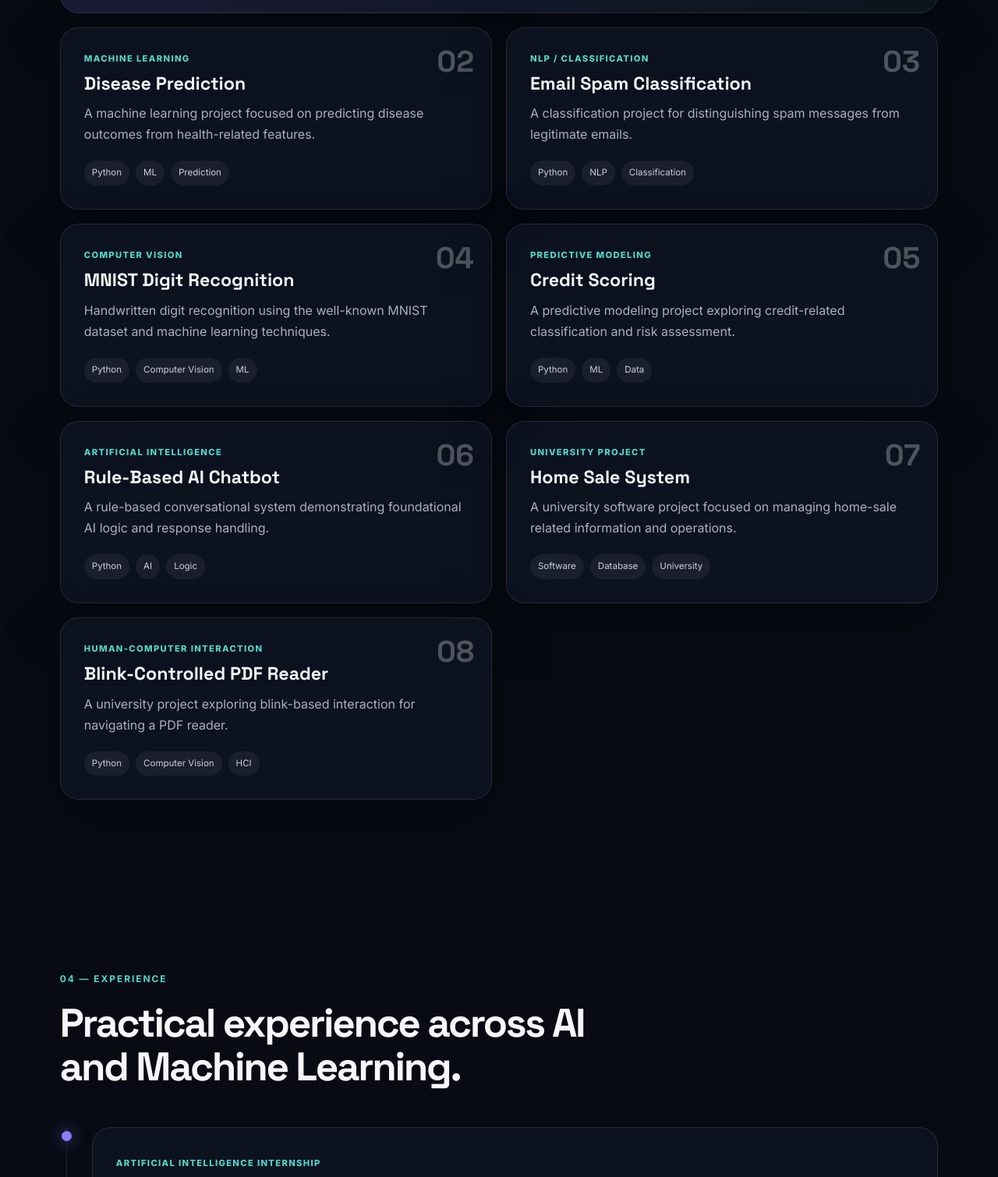
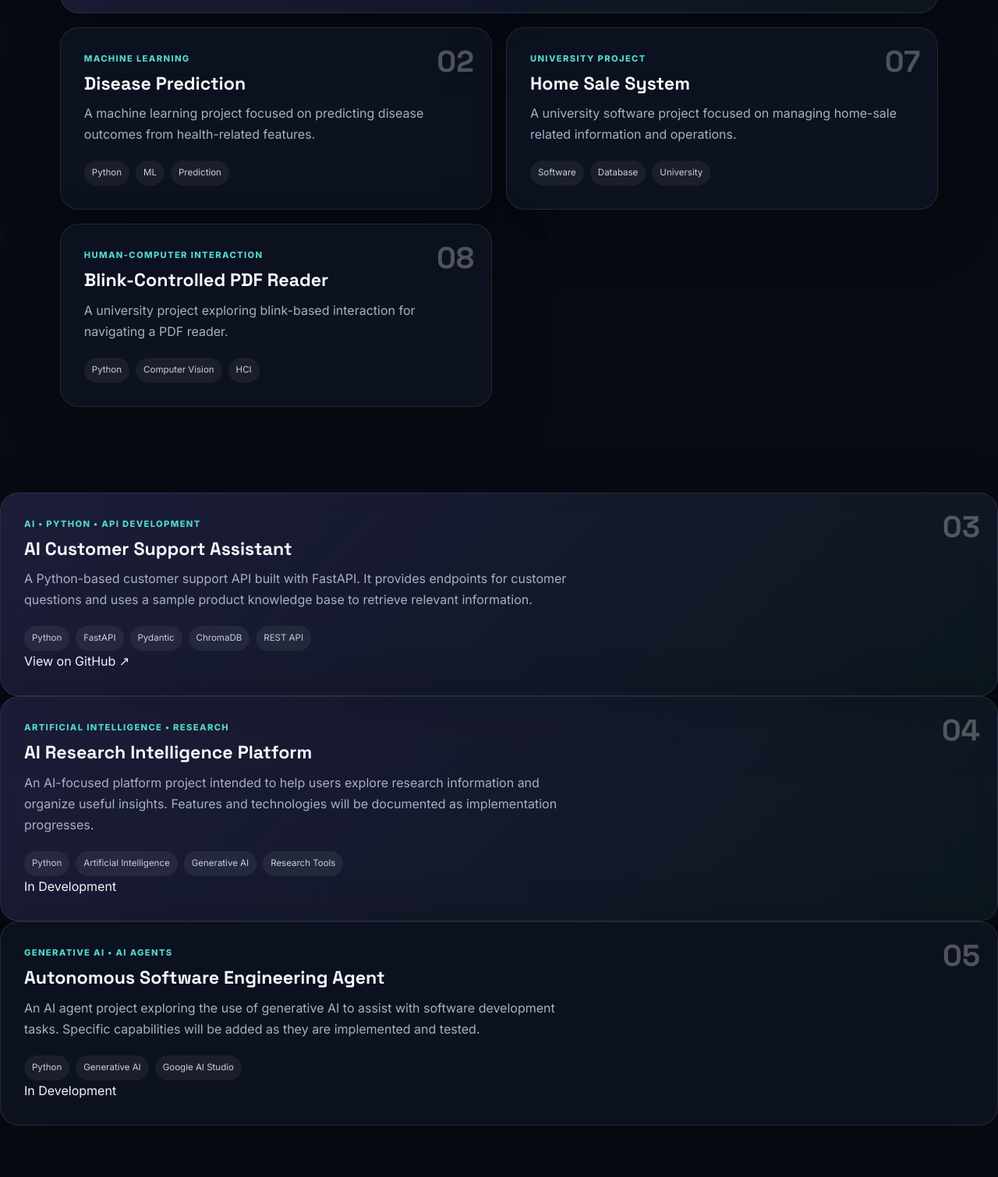
Before and after one commit to AqsaBatool256/AqsaBatool256.github.io, a plain HTML site: page index.html in a window 1280 px wide. Shown: the part 3137-4647 px from the top of the page at 78% size. Drawn offline with Linux system fonts and the light colour scheme.

Commit message:
Update project cards in index.html
Removed several project cards related to NLP, Computer Vision, Predictive Modeling, and AI Chatbot. Added new project cards for AI Customer Support Assistant, AI Research Intelligence Platform, and Autonomous Software Engineering Agent.

```diff
--- a/index.html
+++ b/index.html
@@ -147,38 +147,6 @@
         </article>
 
         <article class="project-card reveal">
-          <div class="project-number">03</div>
-          <div class="project-tag">NLP / CLASSIFICATION</div>
-          <h3>Email Spam Classification</h3>
-          <p>A classification project for distinguishing spam messages from legitimate emails.</p>
-          <div class="tech-list"><span>Python</span><span>NLP</span><span>Classification</span></div>
-        </article>
-
-        <article class="project-card reveal">
-          <div class="project-number">04</div>
-          <div class="project-tag">COMPUTER VISION</div>
-          <h3>MNIST Digit Recognition</h3>
-          <p>Handwritten digit recognition using the well-known MNIST dataset and machine learning techniques.</p>
-          <div class="tech-list"><span>Python</span><span>Computer Vision</span><span>ML</span></div>
-        </article>
-
-        <article class="project-card reveal">
-          <div class="project-number">05</div>
-          <div class="project-tag">PREDICTIVE MODELING</div>
-          <h3>Credit Scoring</h3>
-          <p>A predictive modeling project exploring credit-related classification and risk assessment.</p>
-          <div class="tech-list"><span>Python</span><span>ML</span><span>Data</span></div>
-        </article>
-
-        <article class="project-card reveal">
-          <div class="project-number">06</div>
-          <div class="project-tag">ARTIFICIAL INTELLIGENCE</div>
-          <h3>Rule-Based AI Chatbot</h3>
-          <p>A rule-based conversational system demonstrating foundational AI logic and response handling.</p>
-          <div class="tech-list"><span>Python</span><span>AI</span><span>Logic</span></div>
-        </article>
-
-        <article class="project-card reveal">
           <div class="project-number">07</div>
           <div class="project-tag">UNIVERSITY PROJECT</div>
           <h3>Home Sale System</h3>
@@ -195,6 +163,48 @@
         </article>
       </div>
     </section>
+
+        <article class="project-card featured reveal">
+          <div class="project-number">03</div>
+          <div class="project-tag">AI • PYTHON • API DEVELOPMENT</div>
+          <h3>AI Customer Support Assistant</h3>
+          <p>A Python-based customer support API built with FastAPI. It provides endpoints for customer questions and uses a sample product knowledge base to retrieve relevant information.</p>
+          <div class="tech-list">
+            <span>Python</span>
+            <span>FastAPI</span>
+            <span>Pydantic</span>
+            <span>ChromaDB</span>
+            <span>REST API</span>
+          </div>
+          <a href="https://github.com/AqsaBatool256" target="_blank" rel="noopener noreferrer">View on GitHub ↗</a>
+        </article>
+
+        <article class="project-card featured reveal">
+          <div class="project-number">04</div>
+          <div class="project-tag">ARTIFICIAL INTELLIGENCE • RESEARCH</div>
+          <h3>AI Research Intelligence Platform</h3>
+          <p>An AI-focused platform project intended to help users explore research information and organize useful insights. Features and technologies will be documented as implementation progresses.</p>
+          <div class="tech-list">
+            <span>Python</span>
+            <span>Artificial Intelligence</span>
+            <span>Generative AI</span>
+            <span>Research Tools</span>
+          </div>
+          <span class="project-status">In Development</span>
+        </article>
+
+        <article class="project-card reveal">
+          <div class="project-number">05</div>
+          <div class="project-tag">GENERATIVE AI • AI AGENTS</div>
+          <h3>Autonomous Software Engineering Agent</h3>
+          <p>An AI agent project exploring the use of generative AI to assist with software development tasks. Specific capabilities will be added as they are implemented and tested.</p>
+          <div class="tech-list">
+            <span>Python</span>
+            <span>Generative AI</span>
+            <span>Google AI Studio</span>
+          </div>
+          <span class="project-status">In Development</span>
+        </article>
 
     <section id="experience" class="section">
       <div class="section-heading reveal">
@@ -240,6 +250,48 @@
       </div>
     </section>
 
+
+<!-- Achievements & Certifications Section -->
+<section id="achievements" class="section">
+  <div class="section-heading reveal">
+    <p class="eyebrow">04 — ACHIEVEMENTS</p>
+    <h2>Recognition, learning &amp; growth.</h2>
+  </div>
+
+  <div class="projects-grid">
+
+    <article class="project-card featured reveal">
+      <div class="project-number">01</div>
+      <div class="project-tag">MICROSOFT • STUDENT COMMUNITY</div>
+
+      <h3>Microsoft Learn Student Ambassador</h3>
+
+      <p>
+        Recognized as a Microsoft Learn Student Ambassador.
+        This achievement reflects my commitment to learning,
+        exploring Microsoft technologies, and growing within
+        the global student technology community.
+      </p>
+
+      <div class="tech-list">
+        <span>Microsoft Learn</span>
+        <span>Cloud Computing</span>
+        <span>Technology Community</span>
+        <span>Continuous Learning</span>
+      </div>
+
+      <a
+        href="https://www.credly.com/badges/8ee18e43-05c7-4e9e-910a-896924259d13"
+        target="_blank"
+        rel="noopener noreferrer"
+      >
+        View Verified Badge ↗
+      </a>
+    </article>
+
+  </div>
+</section>
+
     <section id="certifications" class="section">
       <div class="section-heading reveal">
         <p class="eyebrow">05 — CERTIFICATIONS</p>
@@ -281,7 +333,7 @@
           <p>University of Faisalabad</p>
         </div>
         <div class="education-meta">
-          <strong>3.44</strong>
+          <strong>3.45</strong>
           <span>CGPA</span>
           <span>Expected Graduation: 2027</span>
         </div>
@@ -294,11 +346,11 @@
         <h2>Let's connect and build something meaningful.</h2>
         <p>I'm open to connecting around AI, Machine Learning, Python, cloud technologies, and future opportunities.</p>
         <div class="contact-actions">
-          <a class="contact-link primary" href="mailto:aqsasaqib256@gmail.com">✉ Email Me</a>
+          <a class="contact-link primary" href="mailto:aqsabatoolsaqib295@gmail.com">✉ Email Me</a>
           <a class="contact-link" href="https://www.linkedin.com/in/aqsabatoolsaqib" target="_blank" rel="noopener noreferrer">in LinkedIn</a>
           <a class="contact-link" href="https://github.com/AqsaBatool256" target="_blank" rel="noopener noreferrer">◉ GitHub</a>
         </div>
-        <p class="email-display">aqsasaqib256@gmail.com</p>
+        <p class="email-display">aqsabatoolsaqib295@gmail.com</p>
       </div>
     </section>
   </main>
```
